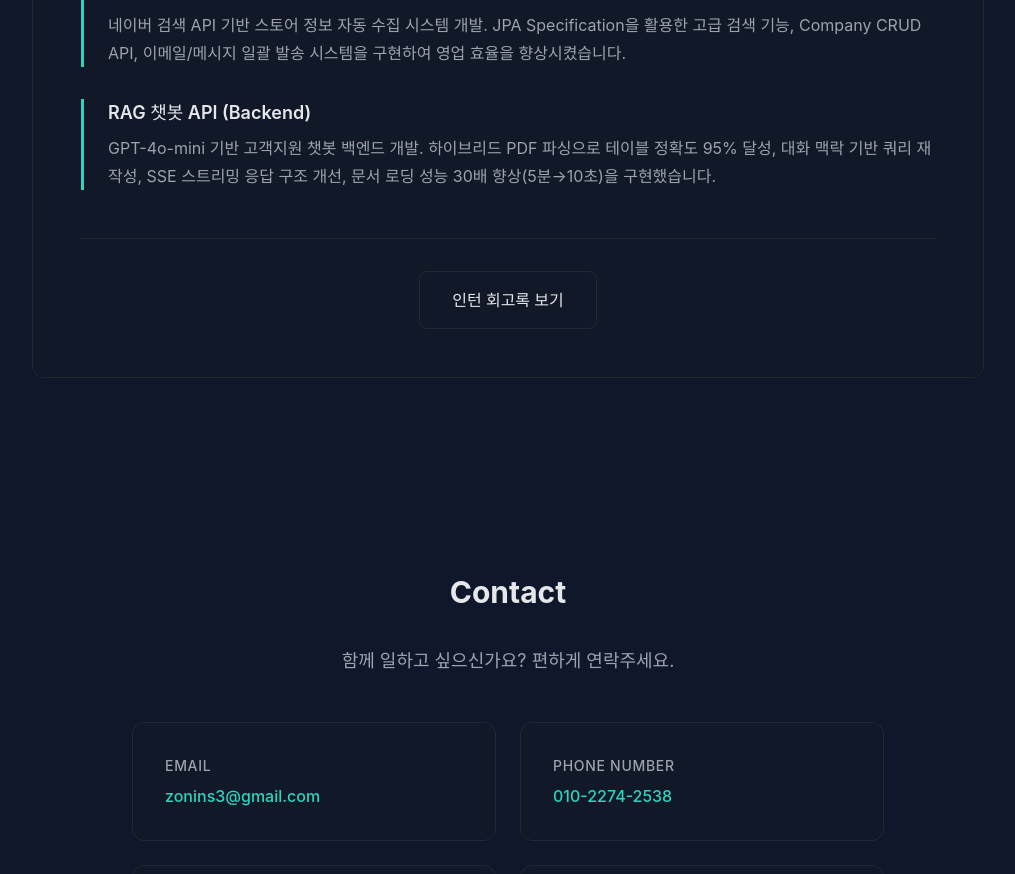
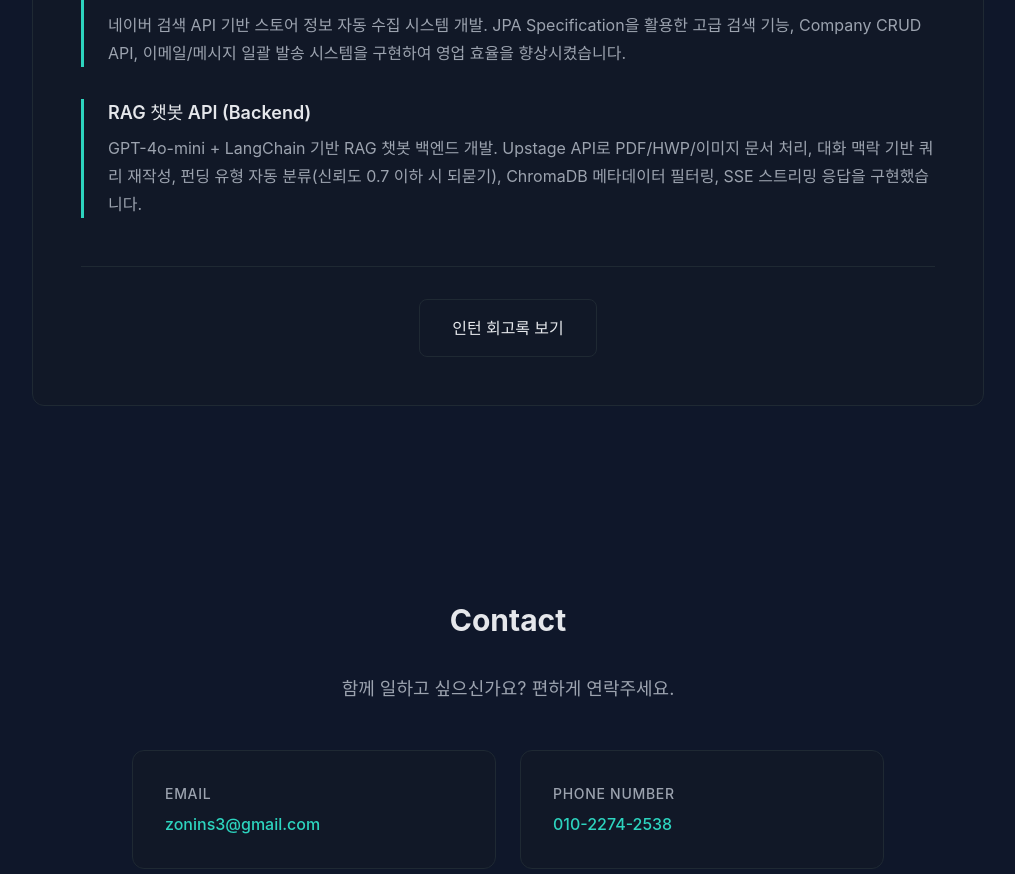
Before and after one commit to SonMinSeock/developer-portfolio, a React (Vite) app: page / in a window 1280 px wide. Shown: the part 1420-2294 px from the top of the page, without its empty margins (132-1147 px from the left). Built offline with nearby package versions, Linux system fonts and the light colour scheme.

Commit message:
update: 일 경험 챗봇 개발 상세 내용 수정

```diff
--- a/src/data/projects.js
+++ b/src/data/projects.js
@@ -112,7 +112,7 @@ export const experience = {
     },
     {
       title: "RAG 챗봇 API (Backend)",
-      detail: "GPT-4o-mini 기반 고객지원 챗봇 백엔드 개발. 하이브리드 PDF 파싱으로 테이블 정확도 95% 달성, 대화 맥락 기반 쿼리 재작성, SSE 스트리밍 응답 구조 개선, 문서 로딩 성능 30배 향상(5분→10초)을 구현했습니다."
+      detail: "GPT-4o-mini + LangChain 기반 RAG 챗봇 백엔드 개발. Upstage API로 PDF/HWP/이미지 문서 처리, 대화 맥락 기반 쿼리 재작성, 펀딩 유형 자동 분류(신뢰도 0.7 이하 시 되묻기), ChromaDB 메타데이터 필터링, SSE 스트리밍 응답을 구현했습니다."
     }
   ]
 };
@@ -218,36 +218,47 @@ export const workExperienceProjects = [
 
     problem: {
       title: "문제 상황",
-      description: "크라우드펀딩 플랫폼 가이드 문서(PDF)가 200페이지 이상으로 방대하여 고객이 필요한 정보를 찾기 어려웠습니다. 기존 PDF 파싱 방식은 테이블 추출 정확도가 낮았고, 문서 로딩에 5분 이상 소요되어 실시간 응답이 불가능했습니다."
+      description: "크라우드펀딩 플랫폼 가이드 문서(PDF, HWP, 공지사항 등)가 200페이지 이상으로 방대하여 고객이 필요한 정보를 찾기 어려웠습니다. 특히 '후원형', '증권형', '광고' 등 펀딩 유형별로 다른 규정이 적용되어 잘못된 정보 제공 위험이 있었고, '그거는 어떻게 해요?'처럼 대화 맥락에 의존한 질문에는 검색이 실패했습니다."
     },
 
     solution: {
       title: "해결 방법",
       items: [
         {
-          subtitle: "하이브리드 PDF 파싱",
-          detail: "Camelot(테이블 전용)과 pymupdf4llm(텍스트 전용)을 결합한 하이브리드 파싱 방식 도입. 테이블 추출 정확도를 95%까지 향상시키고, 구조화된 데이터로 변환했습니다."
+          subtitle: "Upstage API 기반 멀티 포맷 문서 처리",
+          detail: "Upstage Document Parse API로 PDF/HWP를 Markdown으로 변환하고, OCR API로 이미지 문서를 텍스트화했습니다. 모든 문서에 메타데이터(제목, 출처 URL, 펀딩 유형)를 자동 추가하여 ChromaDB에 저장, 정확한 출처 추적이 가능해졌습니 다."
         },
         {
-          subtitle: "대화 맥락 기반 쿼리 재작성",
-          detail: "사용자의 질문과 이전 대화 기록을 GPT-4o-mini로 분석하여 독립적인 검색 쿼리로 재작성. 대화 흐름을 유지하면서도 정확한 문서 검색이 가능하게 했습니다."
+          subtitle: "LLM 기반 쿼리 전처리 파이프라인",
+          detail: "GPT-4o-mini로 질문 유효성 검사 → 대화 맥락 기반 쿼리 재작성 → 펀딩 유형 분류(신뢰도 0.7 이하 시 되묻기) → 동의어 확장 순으로 처리. '그거'를 '후원형 프로젝트 상세 페이지'로 재작성하고, '상세 페이지'에 '스토리' 동의어를  추가하여 검색 정확도를 높였습니다."
         },
         {
-          subtitle: "SSE 스트리밍 응답 및 성능 최적화",
-          detail: "Server-Sent Events를 활용한 실시간 스트리밍 응답 구조 개선. 문서 임베딩 캐싱과 배치 처리로 로딩 시간을 5분에서 10초로 30배 단축했습니다."
+          subtitle: "SSE 스트리밍 및 메타데이터 필터링",
+          detail: "Server-Sent Events로 토큰 단위 실시간 응답 구현. ChromaDB의 메타데이터 필터링으로 펀딩 유형별 문서만 검색하여 무관한 정보 제공을 방지했습니다. LangSmith 연동으로 사용자 피드백을 자동 수집하여 모델 개선 데이터로 활용했습  다."
         }
       ]
     },
 
     myRole: [
-      "Camelot + pymupdf4llm 기반 하이브리드 PDF 파싱 시스템 설계 및 구현",
-      "GPT-4o-mini를 활용한 대화 맥락 기반 쿼리 재작성 로직 개발",
-      "FAISS 기반 벡터 검색 및 RAG 파이프라인 구축",
-      "SSE 스트리밍 응답 구조 개선 및 성능 최적화",
-      "FastAPI 기반 RESTful API 설계 및 구현"
+      "Upstage Document Parse API 기반 PDF/HWP → Markdown 변환 파이프라인 구축",
+      "GPT-4o-mini를 활용한 쿼리 재작성 및 펀딩 유형 분류 로직 설계",
+      "ChromaDB + Upstage Solar-Embedding 기반 벡터 검색 시스템 구축",
+      "SSE 스트리밍 응답 및 LangChain LCEL 체인 구성",
+      "FastAPI 기반 RESTful API 설계 (대화 히스토리, 피드백 CRUD)",
+      "LangSmith 데이터셋 연동 및 평가 시스템 구축"
     ],
 
-    tech: ["Python", "FastAPI", "GPT-4o-mini", "FAISS", "Camelot", "pymupdf4llm", "SSE"],
+    tech: [
+      "Python",
+      "FastAPI",
+      "GPT-4o-mini",
+      "ChromaDB",
+      "LangChain",
+      "Upstage API",
+      "SSE",
+      "LangSmith",
+      "SQLAlchemy"
+    ],
 
     links: {}
   }
```
